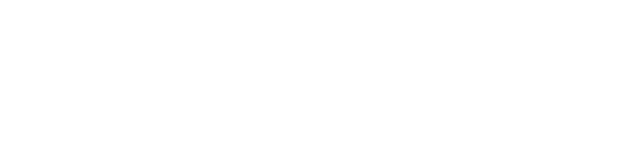
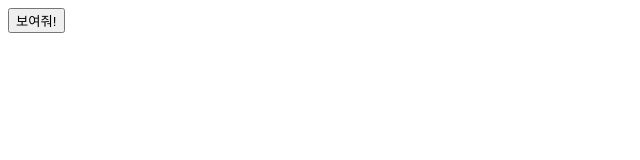
Before and after one commit to kkh0603/my-album, a plain HTML site: page my-album/index.html in a window 1280 px wide. Shown: the whole page, without its empty margins (0-640 px from the left). Drawn offline with Linux system fonts and the light colour scheme.

Commit message:
250706 basic for 문 List 생성

```diff
--- a/my-album/index.html
+++ b/my-album/index.html
@@ -8,10 +8,42 @@
 <body>
   <div style="background-color: rgb(123, 219, 94);">
   </div>
+  <button onclick="showList()">보여줘!</button>
+  <ul id="listContents"></ul>
 
   <script>
+    function showList () {
+      const listArr = ['람보로기나', '페라리', '파가니', '부가티', '밴틀리', '롤스로이스', '맥라렌']
+      let sumHtml = ''
+
+      for (let i = 0; i < listArr.length; i++) {
+        sumHtml += `<li>${listArr[i]}</li>`
+      }
+
+      document.getElementById('listContents').innerHTML = sumHtml
+
+    }
+
 
   </script>
 
+
+  <!-- <button onclick="showFruits()">과일 보여줘!</button>
+  <ul id="fruitList"></ul>
+
+  <script>
+    function showFruits() {
+      const fruits = ['🍎 사과', '🍌 바나나', '🍇 포도', '🍍 파인애플']
+      let html = ''
+
+      for (let i = 0; i < fruits.length; i++) {
+        html += `<li>${fruits[i]}</li>`
+      }
+
+      document.getElementById('fruitList').innerHTML = html
+    }
+  </script> -->
+
+
 </body>
 </html>
```
